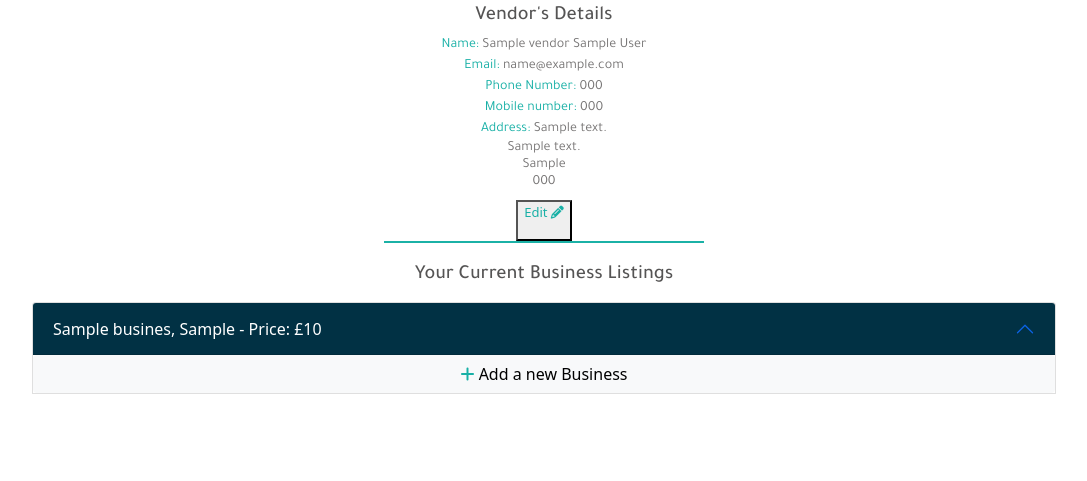
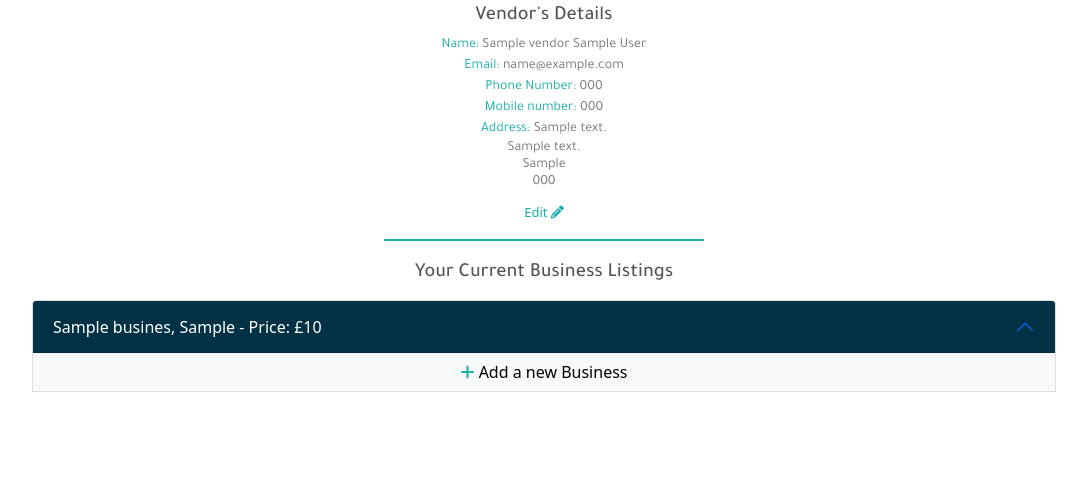
Before and after one commit to GeorgieEggleton/business-listing-form, a Django app: page /overview/ in a window 1280 px wide. Shown: the part 208-689 px from the top of the page, without its empty margins (96-1183 px from the left). Run offline with Django 3.2, Linux system fonts and the light colour scheme; a user stored in the database is signed in; tables that the repository leaves empty hold one stand-in row (values such as "Sample post"); some libraries are stand-ins or nearby versions.

Commit message:
fix styling on edit / delete buttons

```diff
--- a/disposalform/views.py
+++ b/disposalform/views.py
@@ -229,7 +229,7 @@ class VendorUpdate(View):
             vendor = vendor_form.save(commit=False)
             vendor.id = id
             vendor.username = request.user.get_username()
-            vendor.email = vendor.email
+            vendor.email = request.user.email
             vendor.created_on = datetime.now()
             vendor.save()
         else:
--- a/static/css/style.css
+++ b/static/css/style.css
@@ -238,6 +238,16 @@ i {
     margin: 0, 5px;
 }
 
+
+
+
+.btn-like{
+    border: none;
+}
+
+.btn-edit{
+    background-color: #fff;
+}
 /*Screens smaller than 700px*/
 @media only screen and (max-width: 700px) {
 
--- a/templates/overview.html
+++ b/templates/overview.html
@@ -27,7 +27,7 @@
         <p class="overview-info">{{ vendor.postcode }}</p>
         <form class="d-inline" action="{% url 'vendorupdate' vendor.id %}" method="GET">
           {% csrf_token %}
-          <button type="submit" name="blogpost_id" value="delete" class="btn-like"><p class="subtext">Edit <i class="fa-solid fa-pencil"></i></p></button>
+          <button type="submit" name="blogpost_id" value="delete" class="btn-like btn-edit"><p class="subtext">Edit <i class="fa-solid fa-pencil"></i></p></button>
       </form>
 
       </div>
```
